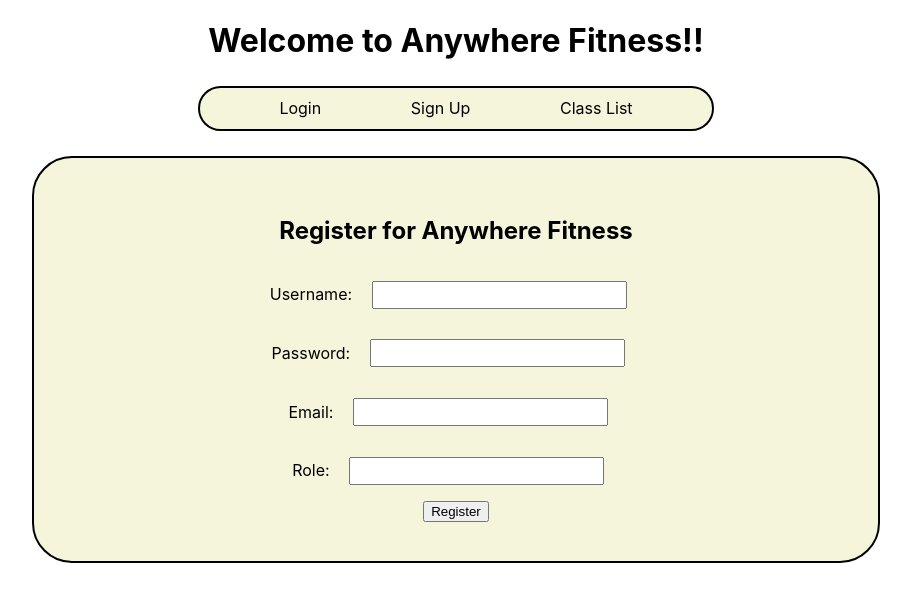
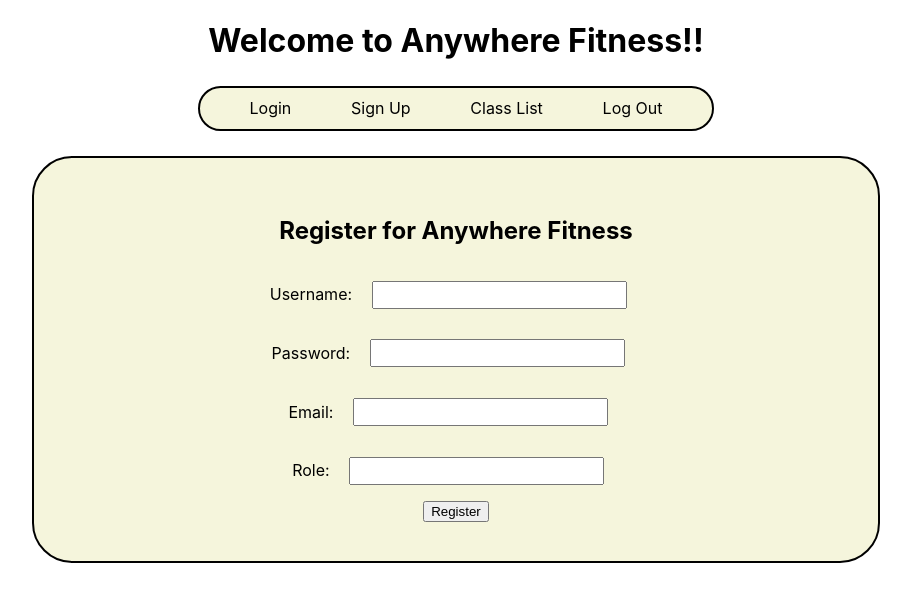
Before and after one commit to Anywhere-Fit/Front-End, a React (Create React App) app in the folder anywhere-fitness/: page /class/edit/1 in a window 1280 px wide. Shown: the top 602 px of the page, without its empty margins (184-1095 px from the left). Built offline with nearby package versions, Linux system fonts and the light colour scheme.

Commit message:
Log out link added

```diff
--- a/anywhere-fitness/src/components/NavBar.js
+++ b/anywhere-fitness/src/components/NavBar.js
@@ -34,6 +34,7 @@ const NavBar = () => {
             <Link to='/login'>Login</Link>
             <Link>Sign Up</Link>
             <Link>Class List</Link>
+            <Link>Log Out</Link>
         </StyledNavBar>
     )
 }
```
